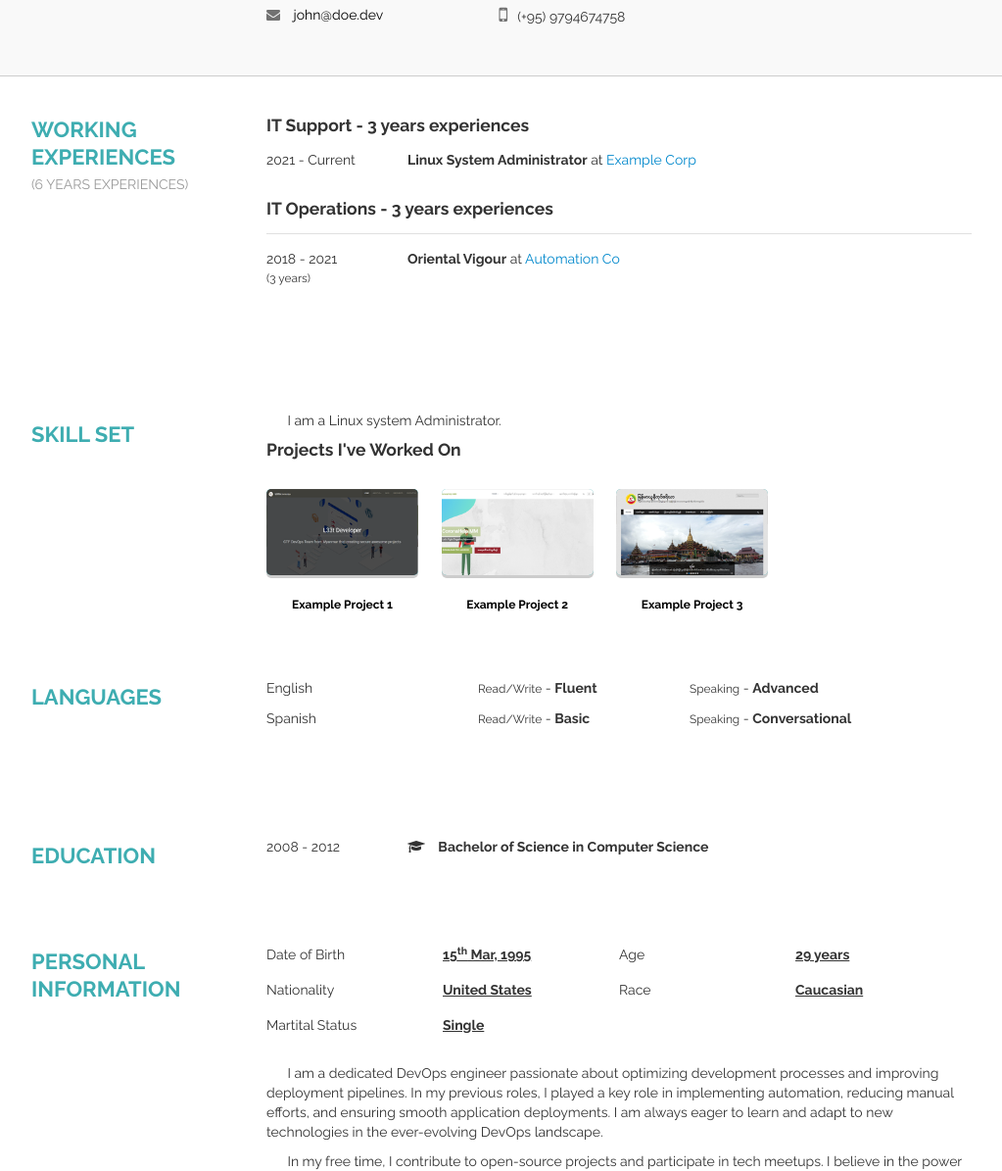
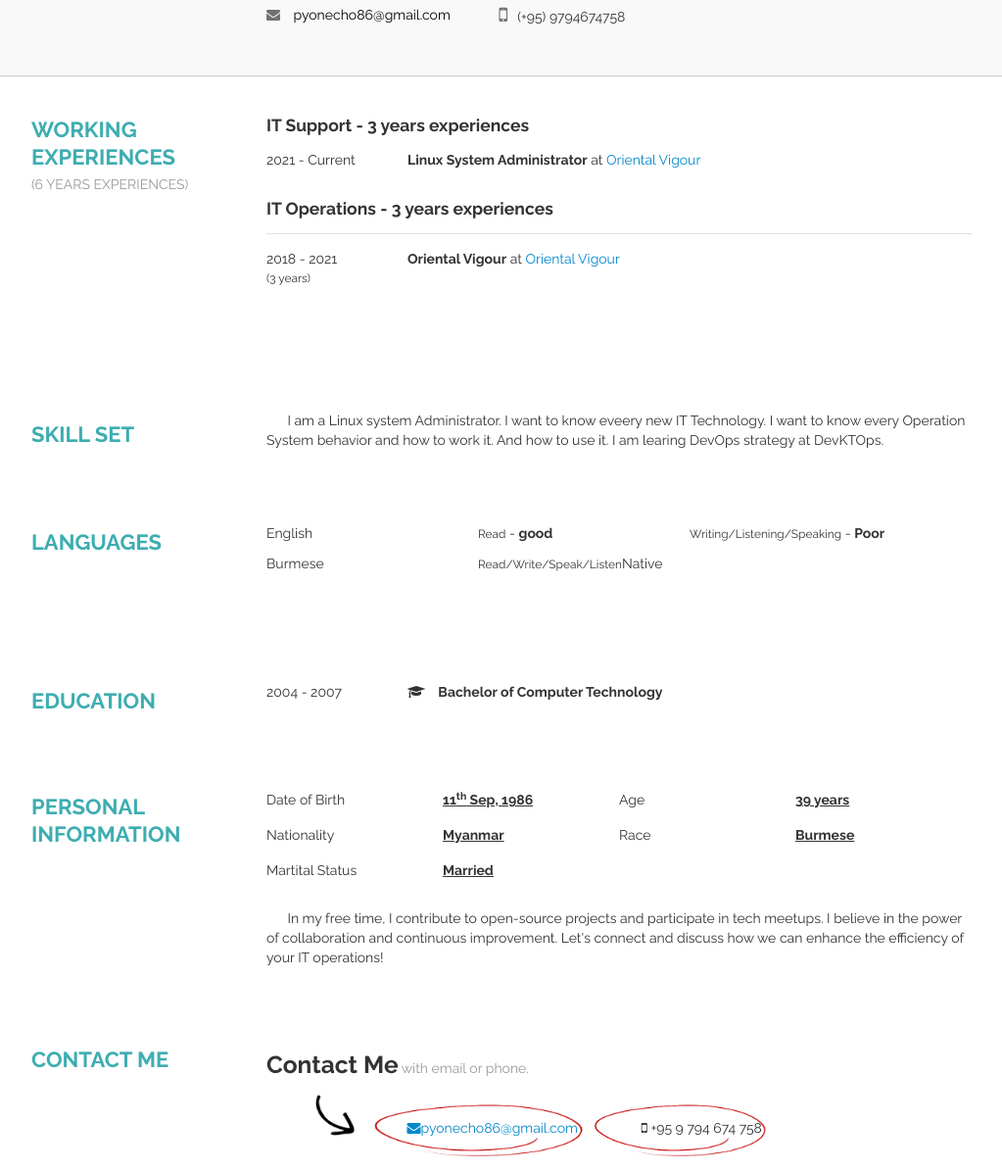
Before and after one commit to pyone-cho/pyonecho.github.io, a plain HTML site: page 404.html in a window 1280 px wide. Shown: the part 225-1420 px from the top of the page at 98% size, without its empty margins (118-1141 px from the left). Drawn offline with Linux system fonts and the light colour scheme; files whose address does not match are found by name.

Commit message:
edit index second time

```diff
--- a/404.html
+++ b/404.html
@@ -37,7 +37,7 @@
                             <!--<div class="content"><a href="https://www.johndoe.dev" target="_blank"> <i
                                         class="fa fa-laptop"></i><strong> https://www.johndoe.dev</strong></a></div>-->
                             <div class="content"><a href="mailto:pyonecho86@gmail.com"> <i class="fa fa-envelope"></i>
-                                    john@doe.dev</a></div>
+                                    pyonecho86@gmail.com</a></div>
                             <div class="content"><i class="fa fa-mobile"></i>(+95) 9794674758</div>
                             <div class="clearfix"></div>
                         </div>
@@ -67,7 +67,7 @@
                                 <li>
                                     <div class="years">2021 - Current</div>
                                     <div class="company-name"><strong>Linux System Administrator</strong> at <a
-                                            href="https://orientalvigour.com/">Example Corp</a></div>
+                                            href="https://orientalvigour.com/">Oriental Vigour</a></div>
                                     <div class="clearfix"></div>
                                 </li>
                             </ul>
@@ -78,7 +78,7 @@
                                 <li>
                                     <div class="years">2018 - 2021<br /><small>(3 years)</small></div>
                                     <div class="company-name"><strong>Oriental Vigour</strong> at <a
-                                            href="http://orientalvigour.com">Automation Co</a> </div>
+                                            href="http://orientalvigour.com">Oriental Vigour</a> </div>
                                     <div class="clearfix"></div>
                                 </li>
                             </ul>
@@ -97,7 +97,8 @@
 
                     <div class="rightcontent-wrapper">
                         <p>
-                            &nbsp; &nbsp; &nbsp; I am a Linux system Administrator.
+                            &nbsp; &nbsp; &nbsp; I am a Linux system Administrator. I want to know eveery new IT Technology. I want to know every Operation System behavior
+                            and how to work it. And how to use it. I am learing DevOps strategy at DevKTOps.
                         </p>
                         <!--<ul class="skill-metrics">
                             <li>
@@ -130,8 +131,8 @@
                                     <div class="bar" style="width: 85%;"></div>
                                 </div>
                             </li>
-                        </ul>
-                        <br />-->
+                        </ul>-->
+                        <!--<br />
                         <h4>Projects I've Worked On</h4>
                         <ul class="experience-list">
                             <li>
@@ -152,7 +153,7 @@
                                 </a>
                                 <a href="https://exampleproject3.com" target="_blank">Example Project 3</a>
                             </li>
-                        </ul>
+                        </ul>-->
                     </div>
                     <div class="clearfix"></div>
                 </div>
@@ -169,14 +170,14 @@
                         <ul class="two-columns-list language-list">
                             <li>
                                 <div class="pull-left language">English</div>
-                                <div class="pull-left language"><small>Read/Write</small> - <strong>Fluent</strong></div>
-                                <div class="pull-left language"><small>Speaking</small> - <strong>Advanced</strong></div>
+                                <div class="pull-left language"><small>Read</small> - <strong>good</strong></div>
+                                <div class="pull-left language"><small>Writing/Listening/Speaking</small> - <strong>Poor</strong></div>
                                 <div class="clearfix"></div>
                             </li>
                             <li>
-                                <div class="pull-left language">Spanish</div>
-                                <div class="pull-left language"><small>Read/Write</small> - <strong>Basic</strong></div>
-                                <div class="pull-left language"><small>Speaking</small> - <strong>Conversational</strong></div>
+                                <div class="pull-left language">Burmese</div>
+                                <div class="pull-left language"><small>Read/Write/Speak/Listen</small>Native<strong></strong></div>
+                                <!--<div class="pull-left language"><small>Speaking</small> - <strong>Conversational</strong></div>-->
                                 <div class="clearfix"></div>
                             </li>
                         </ul>
@@ -195,9 +196,9 @@
                     <div class="rightcontent-wrapper">
                         <ul class="two-columns-list education">
                             <li>
-                                <div class="years">2008 - 2012</div>
+                                <div class="years">2004 - 2007</div>
                                 <div class="company-name"><strong><i class="fa fa-graduation-cap"></i> Bachelor of
-                                        Science in Computer Science</strong></div>
+                                        Computer Technology</strong></div>
                                 <div class="clearfix"></div>
                             </li>
                         </ul>
@@ -218,32 +219,32 @@
                         <ul class="two-columns-list personal-info-list">
                             <li>
                                 <div>Date of Birth</div>
-                                <div><strong><u>15<sup>th</sup> Mar, 1995</u></strong></div>
+                                <div><strong><u>11<sup>th</sup> Sep, 1986</u></strong></div>
                                 <div>Age</div>
-                                <div><strong><u>29 years</u></strong></div>
+                                <div><strong><u>39 years</u></strong></div>
                                 <div class="clearfix"></div>
                             </li>
                             <li>
                                 <div>Nationality</div>
-                                <div><strong><u>United States</u></strong></div>
+                                <div><strong><u>Myanmar</u></strong></div>
                                 <div>Race</div>
-                                <div><strong><u>Caucasian</u></strong></div>
+                                <div><strong><u>Burmese</u></strong></div>
                                 <div class="clearfix"></div>
                             </li>
                             <li>
                                 <div>Martital Status</div>
-                                <div><strong><u>Single</u></strong></div>
+                                <div><strong><u>Married</u></strong></div>
                                 <div class="clearfix"></div>
                             </li>
                         </ul>
                         <br>
-                        <p>
+                        <!--<p>
                             &nbsp; &nbsp; &nbsp; I am a dedicated DevOps engineer passionate about optimizing
                             development processes and improving deployment pipelines. In my previous roles, I played a
                             key role in implementing automation, reducing manual efforts, and ensuring smooth
                             application deployments. I am always eager to learn and adapt to new technologies in the
                             ever-evolving DevOps landscape.
-                        </p>
+                        </p>-->
                         <p>
                             &nbsp; &nbsp; &nbsp; In my free time, I contribute to open-source projects and participate
                             in tech meetups. I believe in the power of collaboration and continuous improvement. Let's
@@ -268,8 +269,8 @@
                         <img src="img/hand-drawing-circle.png" class="contact-circle" />
                         <div class="salary-contact-wrapper">
                             <div class="email"> &nbsp;<a href="mailto:thixpin@devktops.com"><i
-                                        class="fa fa-envelope"></i>thixpin@devktops.com</a></div>
-                            <div class="phone"><i class="fa fa-mobile"></i> +95 9 7962 79062</div>
+                                        class="fa fa-envelope"></i>pyonecho86@gmail.com</a></div>
+                            <div class="phone"><i class="fa fa-mobile"></i> +95 9 794 674 758</div>
                         </div>
                     </div>
                 </div>
```
Also changed, not shown: index.html (+24 -23 lines).
